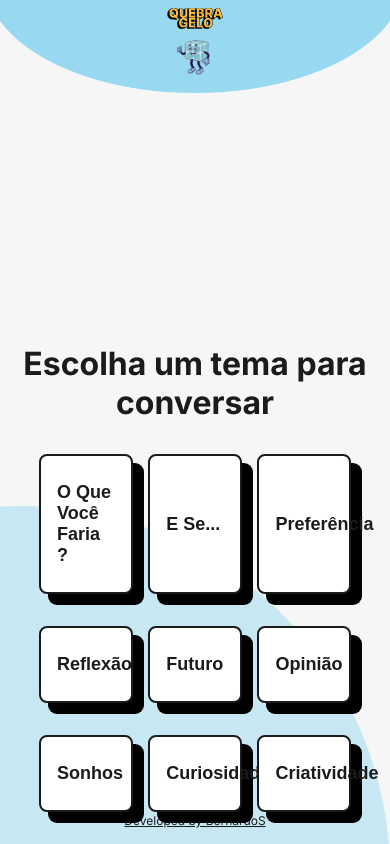
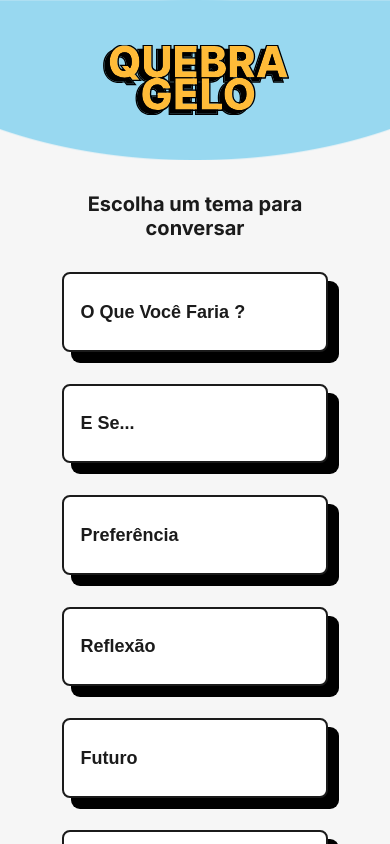
Before and after one commit to BernardoS/quebra-gelo, a React (Vite) app: page /temas in a window 390 px wide. Shown: the top 844 px of the page. Built offline with nearby package versions, Linux system fonts and the light colour scheme.

Commit message:
responsividade da página de temas

```diff
--- a/src/components/Footer/Footer.jsx
+++ b/src/components/Footer/Footer.jsx
@@ -3,10 +3,10 @@ import MascotBlue from "../../assets/mascot-blue.svg";
 import MascotYellow from "../../assets/mascot-yellow.svg";
 import PropTypes from "prop-types";
 
-const Footer = ({ version, withMascot }) => {
+const Footer = ({ version, withMascot, isHome }) => {
 
     let component = (
-        <PrimaryFooter>
+        <PrimaryFooter className={isHome?"home":""}>
             {withMascot && (
                 <img alt="Mascote do site" aria-label="Cubo de gelo sorridente com luvas azuis" src={MascotBlue} />
             )}
@@ -27,7 +27,7 @@ const Footer = ({ version, withMascot }) => {
             break;
         case "primary":
             component = (
-                <PrimaryFooter>
+                <PrimaryFooter className={isHome?"home":""}>
                     {withMascot && (
                         <img alt="Mascote do site" aria-label="Cubo de gelo sorridente com luvas azuis" src={MascotBlue} />
                     )}
@@ -43,7 +43,8 @@ const Footer = ({ version, withMascot }) => {
 
 Footer.propTypes = {
     version: PropTypes.string.isRequired,
-    withMascot: PropTypes.bool
+    withMascot: PropTypes.bool,
+    isHome: PropTypes.bool
 }
 
 export default Footer;
--- a/src/components/Footer/style.jsx
+++ b/src/components/Footer/style.jsx
@@ -21,12 +21,15 @@ export const PrimaryFooter = styled.footer`
         color: #1B1B1B;
     }
     @media ${device.tablet} {
+        &.home{
             background-image:url(${FooterBlueImageMobileBackground});
             position: absolute;
             bottom: 0;
             z-index: -1;
             height: 40%;
             justify-content:flex-end;
+        }
+
     }
 
 `;
--- a/src/components/ThemeCard/styles.jsx
+++ b/src/components/ThemeCard/styles.jsx
@@ -1,4 +1,5 @@
 import styled from "styled-components";
+import { device } from "../../layoutBreakpoints";
 
 export const Card = styled.button`
     text-align: left;
@@ -16,6 +17,9 @@ export const Card = styled.button`
     &:hover{
         transform: scale(1.05);
     }
+    @media ${device.tablet} {
+        width:85%;
+    }
 `;
 
 export const CardTitle = styled.h3`
--- a/src/pages/Home/Home.jsx
+++ b/src/pages/Home/Home.jsx
@@ -44,7 +44,7 @@ const HomePage = () => {
                     </SecondaryButton>
                 </HomeButtons>
             </HomeBody>
-            <Footer version="primary"/>
+            <Footer isHome={true} version="primary"/>
         </HomeContainer>
 
 
--- a/src/pages/Themes/styles.jsx
+++ b/src/pages/Themes/styles.jsx
@@ -1,5 +1,6 @@
 import styled from "styled-components";
 import HeaderImageBackground from "../../assets/header-blue.png";
+import { device } from "../../layoutBreakpoints";
 
 export const ThemesContainer = styled.div`
     min-height:100vh;
@@ -30,11 +31,18 @@ export const HeaderImage = styled.img`
     &:hover{
         transform: scale(1.05);
     }
+    @media ${device.tablet} {
+        width:50%;
+        margin:10% 0%;
+    }
 `;
 
 export const HomeMascotImage = styled.img`
     max-width:96px;
     width:15%;
+    @media ${device.tablet} {
+        display:none;
+    }
 `;
 
 export const ThemesBody = styled.div`
@@ -48,6 +56,9 @@ export const ThemesTitle = styled.h1`
     color:#1B1B1B;
     margin:unset;
     text-align:center;
+    @media ${device.tablet} {
+        font-size:20px;
+    }
 `;
 
 export const CardContainer = styled.div`
@@ -58,4 +69,11 @@ export const CardContainer = styled.div`
     column-gap:1%;
     row-gap:32px;
     margin:32px 0px;
+
+    @media ${device.tablet} {
+        flex-direction:column;
+        justify-content: center;
+        align-items:center;
+        font-size:20px;
+    }
 `;
```
Lines whose indentation alone changed are shown as unchanged.
